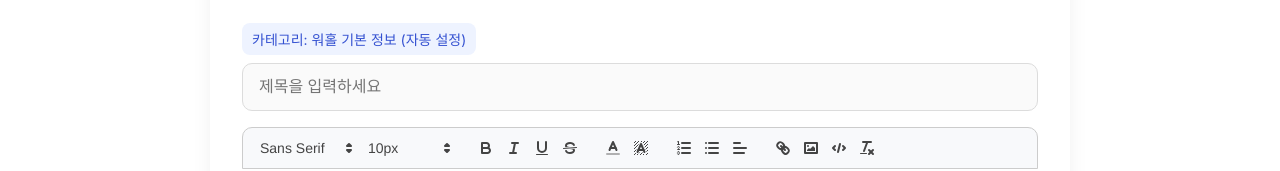
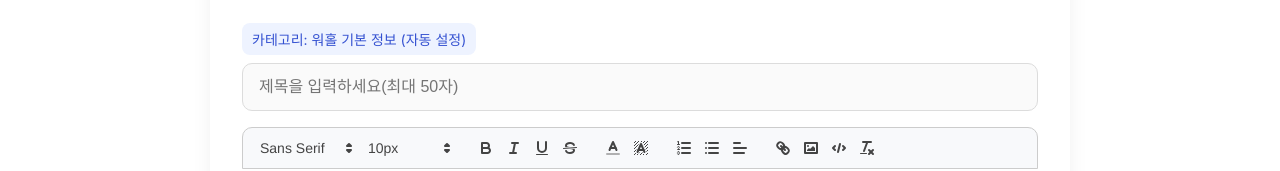
Before and after one commit to thinking-always/workingholidayguide, a React (Create React App) app: page /new/basic in a window 1280 px wide. Shown: the part 163-334 px from the top of the page. Built offline with nearby package versions, Linux system fonts and the light colour scheme.

Commit message:
fixed title length

```diff
--- a/src/pages/Newpost.jsx
+++ b/src/pages/Newpost.jsx
@@ -178,9 +178,10 @@ export default function NewPost() {
         <input
           className="newpost-input"
           type="text"
-          placeholder="제목을 입력하세요"
+          placeholder="제목을 입력하세요(최대 50자)"
           value={title}
           onChange={(e) => setTitle(e.target.value)}
+          maxLength={50}
         />
 
         <div id="editor-toolbar" className="ql-custom-toolbar">
```
